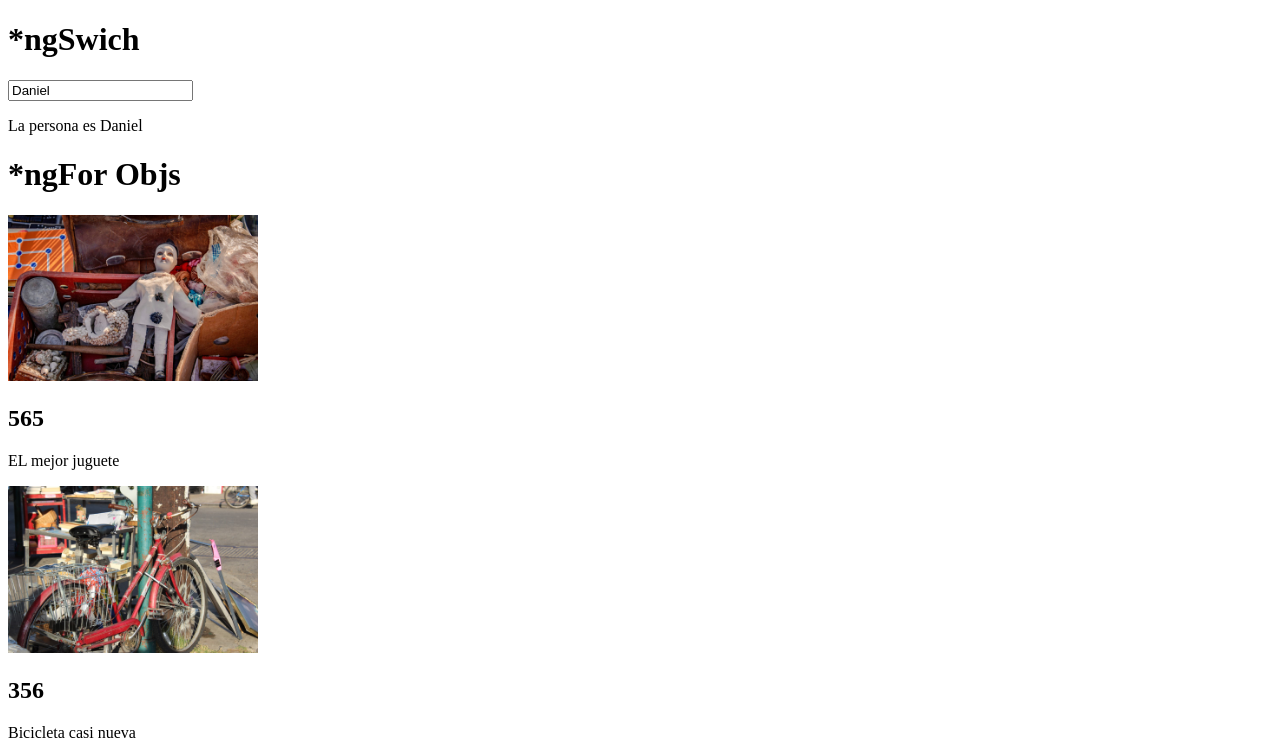
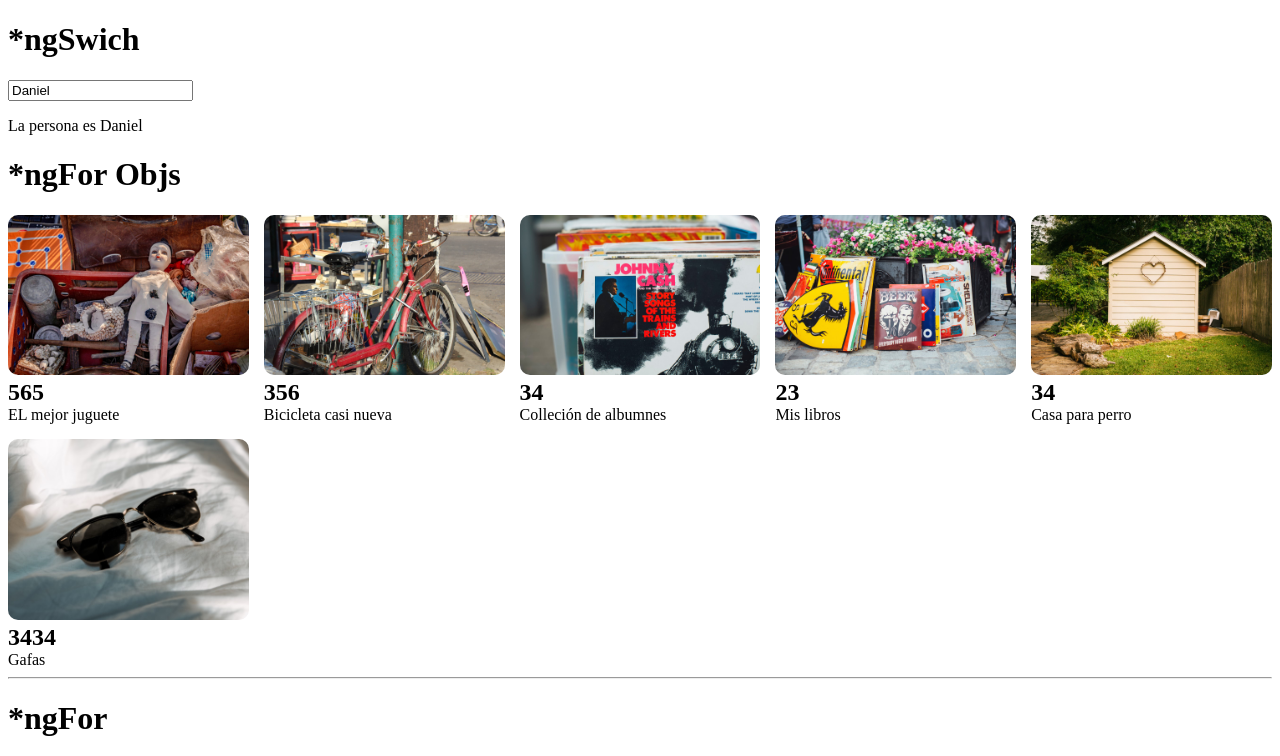
Before and after one commit to Daniel151505/Fundamentals-of-Angular, an Angular app in the folder my-project/: page / in a window 1280 px wide. Shown: the top 756 px of the page. Built offline with nearby package versions, Linux system fonts and the light colour scheme.

Commit message:
Styles to product list

```diff
--- a/my-project/src/app/app.component.html
+++ b/my-project/src/app/app.component.html
@@ -16,9 +16,9 @@
 </div>
 
 <h1> *ngFor Objs</h1>
-<div>
+<div class="products--grid">
   <div *ngFor="let product of products">
-    <img width="250" [src]="product.image" alt="image">
+    <img [src]="product.image" alt="image">
     <h2> {{ product.price }} </h2>
     <p> {{ product.name }} </p>
   </div>
@@ -86,4 +86,4 @@
 <h2> {{'Hola Mundo'.repeat(5)}} </h2>
 <p>3+3 = {{3+3}}</p>
 <h3>Hola, soy {{name}} y tengo {{age}} </h3>
-<img src={{img}} alt="image">
+<img width="100" src={{img}} alt="image">
--- a/my-project/src/app/app.component.scss
+++ b/my-project/src/app/app.component.scss
@@ -4,3 +4,35 @@
   overflow: auto;
   background: red;
 }
+
+.products--grid {
+  display: flex;
+  flex-direction: column;
+  div {
+    img {
+      width: 100%;
+      border-radius: 10px
+    }
+    h2, p {
+      margin: 0;
+    }
+  }
+}
+
+//tablets
+@media screen and (min-width: 40em) {
+  .products--grid {
+    display: grid;
+    grid-template-columns: repeat(5, 1fr);
+    grid-gap: 15px;
+  }
+}
+
+//dekstop
+@media screen and (min-width: 62em) {
+  .products--grid{
+    display: grid;
+    grid-template-columns: repeat(5, 1fr);
+    grid-gap: 15px;
+  }
+}
```
